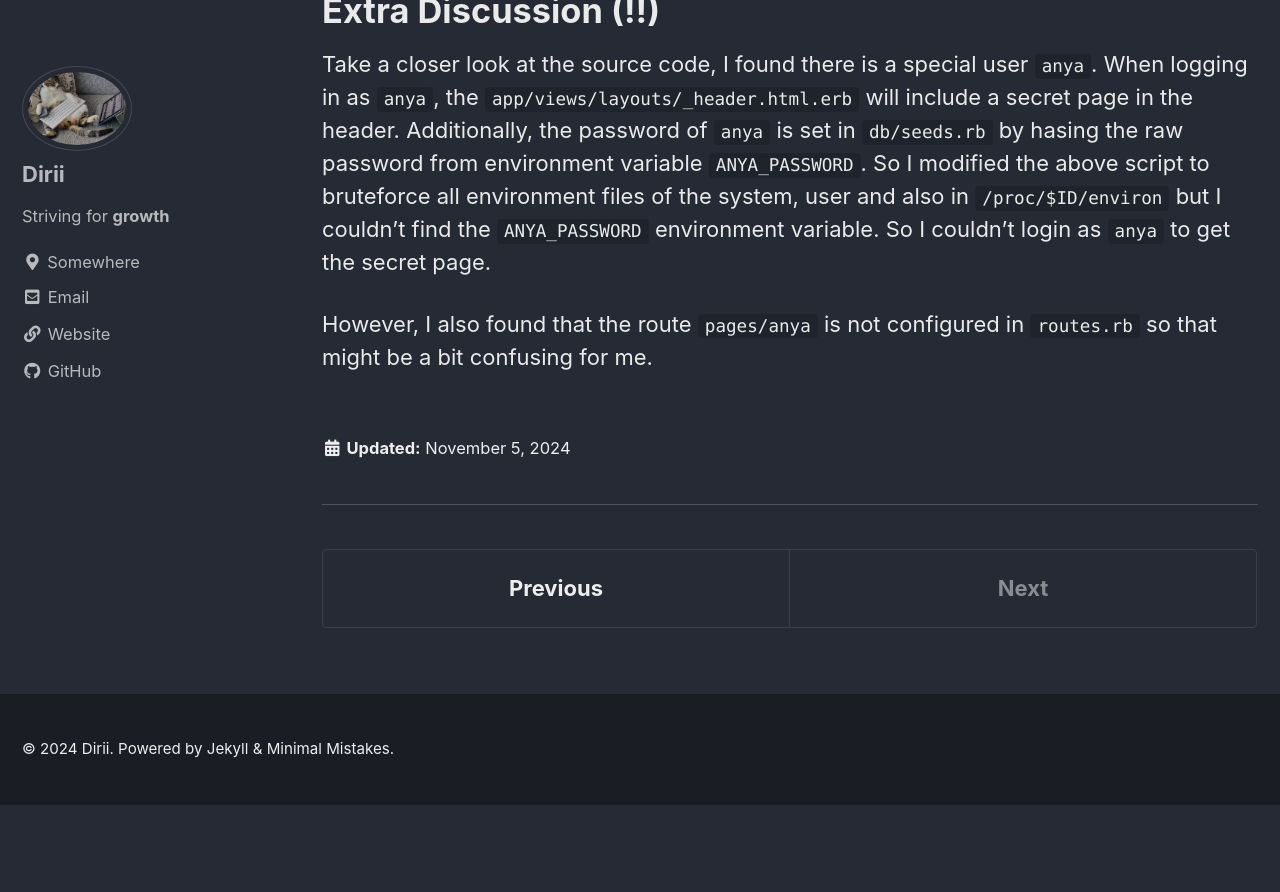
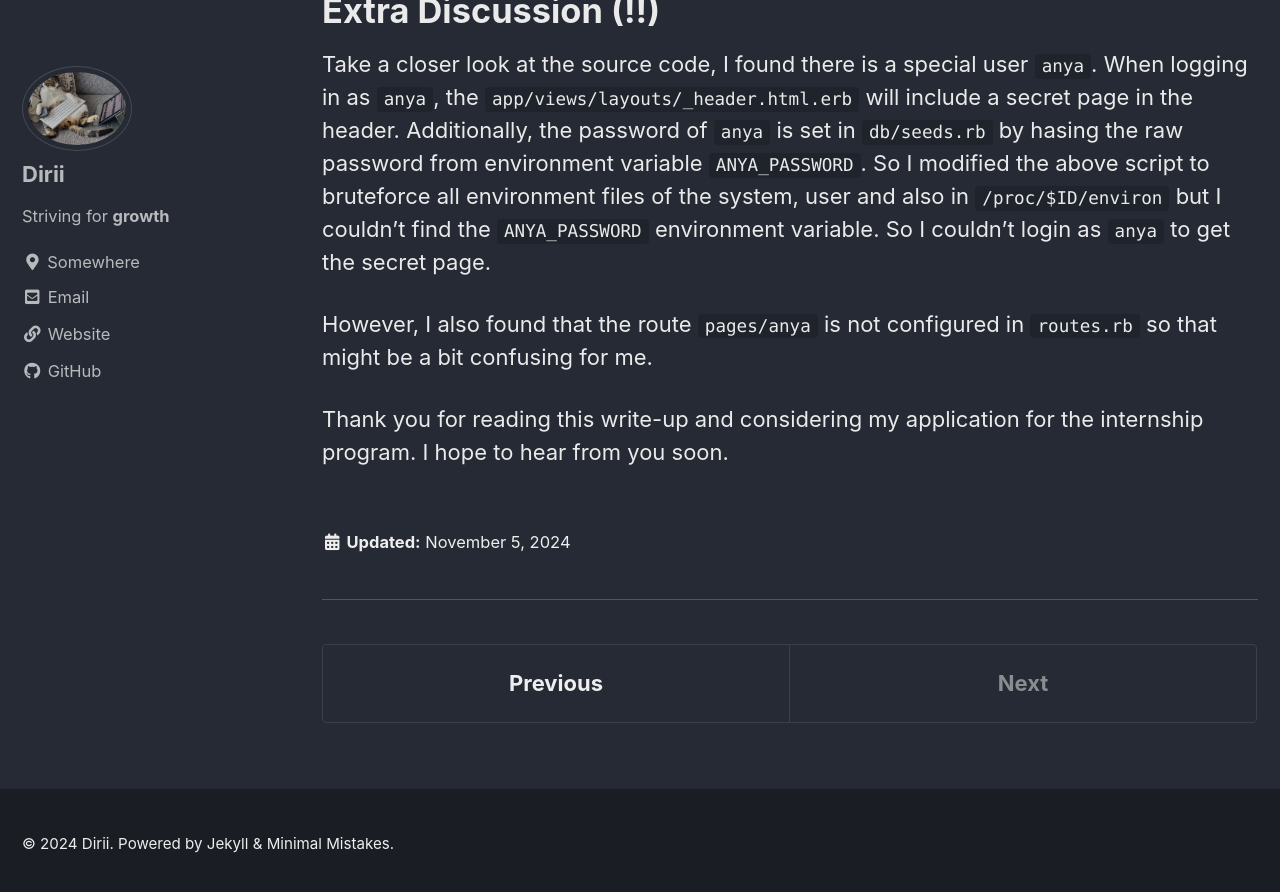
Before and after one commit to DiriiMQ/diriimq.github.io, a Jekyll site: the page built from _posts/2024-11-5-Acsenda-CTF-Challenge.md, in a window 1280 px wide and 900 px high, scrolled down 3400 px. Shown: the top 892 px of the window. Built offline with Jekyll 4.4.1, drawn with Linux system fonts in a browser that asks for light colours; cached includes are drawn as plain includes; before the commit the page ends 4205 px from its top, so only the background shows below that.

Commit message:
Add missing newline at end of file and update write-up

```diff
--- a/_posts/2024-11-5-Acsenda-CTF-Challenge.md
+++ b/_posts/2024-11-5-Acsenda-CTF-Challenge.md
@@ -85,3 +85,5 @@ After running the script, I found the `secret_file` in the  `app` and `test` dir
 Take a closer look at the source code, I found there is a special user `anya`. When logging in as `anya`, the `app/views/layouts/_header.html.erb` will include a secret page in the header. Additionally, the password of `anya` is set in `db/seeds.rb` by hasing the raw password from environment variable `ANYA_PASSWORD`. So I modified the above script to bruteforce all environment files of the system, user and also in `/proc/$ID/environ` but I couldn't find the `ANYA_PASSWORD` environment variable. So I couldn't login as `anya` to get the secret page.
 
 However, I also found that the route `pages/anya` is not configured in `routes.rb` so that might be a bit confusing for me.
+
+Thank you for reading this write-up and considering my application for the internship program. I hope to hear from you soon.
```
